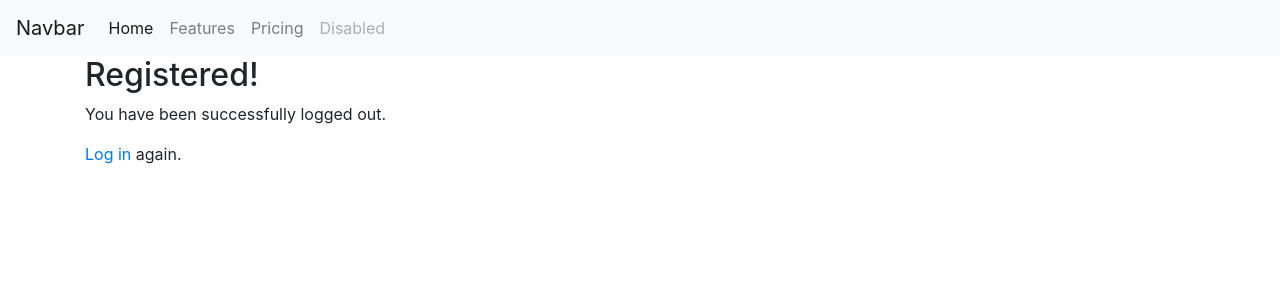
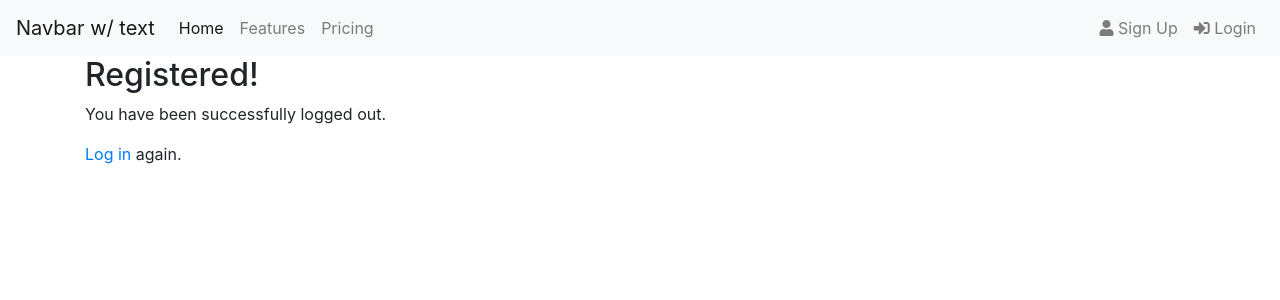
Before and after one commit to Balous89/Plutus, a Django app: page /account_activation_sent/ in a window 1280 px wide. Shown: the top 300 px of the page. Run offline with Django 3.2, Linux system fonts and the light colour scheme; some libraries are stand-ins or nearby versions.

Commit message:
register and login feature complete, added some layout feature for login and register in navbar, user profile in progess

```diff
--- a/scribe/includes/regexes.py
+++ b/scribe/includes/regexes.py
@@ -1,4 +1,5 @@
 from django.utils.translation import ugettext_lazy as _
+
 # number_regex = {
 #     'pattern': '^(\d{,5})([a-zA-Z]?)(/?)\d{,5}[^/]$', 'message': _('Pole zawiera niedozwolone znaki.')}
 forbidden_chars_regex = {
--- a/scribe/views.py
+++ b/scribe/views.py
@@ -4,13 +4,17 @@ from django.http import JsonResponse
 from .forms import TransitRouteForm
 from .models import TransitRouteModel
 from django.utils.translation import ugettext as _
+from django.contrib.auth.decorators import login_required
+from django.utils.decorators import method_decorator
 from google_hermes.views import GetDataFromGoogleMap
+
 
 # Create your views here.
 
 
 class GetTransitPoints(View):
 
+    @method_decorator(login_required)
     def get(self, request):
 
         transit_points_form = TransitRouteForm()
@@ -23,7 +27,7 @@ class GetTransitPoints(View):
                    }
         return render(request, 'scribe/transitrouteform.html',
                       context)
-
+    @method_decorator(login_required)
     def post(self, request):
 
         transit_points_form = TransitRouteForm(request.POST)
--- a/templates/header.html
+++ b/templates/header.html
@@ -1,10 +1,10 @@
 <nav class="navbar navbar-expand-lg navbar-light bg-light">
-  <a class="navbar-brand" href="#">Navbar</a>
-  <button class="navbar-toggler" type="button" data-toggle="collapse" data-target="#navbarNav" aria-controls="navbarNav" aria-expanded="false" aria-label="Toggle navigation">
+  <a class="navbar-brand" href="#">Navbar w/ text</a>
+  <button class="navbar-toggler" type="button" data-toggle="collapse" data-target="#navbarText" aria-controls="navbarText" aria-expanded="false" aria-label="Toggle navigation">
     <span class="navbar-toggler-icon"></span>
   </button>
-  <div class="collapse navbar-collapse" id="navbarNav">
-    <ul class="navbar-nav">
+  <div class="collapse navbar-collapse" id="navbarText">
+    <ul class="navbar-nav mr-auto">
       <li class="nav-item active">
         <a class="nav-link" href="#">Home <span class="sr-only">(current)</span></a>
       </li>
@@ -14,9 +14,16 @@
       <li class="nav-item">
         <a class="nav-link" href="#">Pricing</a>
       </li>
-      <li class="nav-item">
-        <a class="nav-link disabled" href="#">Disabled</a>
-      </li>
+    </ul>
+    <ul class="nav navbar-nav ml-auto">
+    {% if request.user.is_authenticated %}
+          <li class="nav-item"><a class="nav-link" href='#' class="disabled"><i class="fas fa-user"></i> Logged as: {{ user.get_full_name }}</a></li>
+          <li class="nav-item"><a class="nav-link" href="{% url 'user_login_register_app:logout' %}"><i class="fas fa-sign-out-alt"></i> Logout</a></li>
+          {% else %}
+          <li class="nav-item"><a class="nav-link" href="{% url 'user_login_register_app:signup' %}"><i class="fas fa-user"></i> Sign Up</a></li>
+          <li class="nav-item"><a class="nav-link" href="{% url 'user_login_register_app:login' %}"><i class="fas fa-sign-in-alt"></i> Login</a></li>
+          </li>
+          {% endif %}
     </ul>
   </div>
 </nav>
--- a/templates/scribe/base.html
+++ b/templates/scribe/base.html
@@ -17,6 +17,7 @@
     </style>
     <link rel="stylesheet" href="{% static 'css/bootstrap.min.css' %}" type="text/css" />
     <link rel="stylesheet" href="{% static 'css/bootstrap-grid.min.css' %}" type="text/css" />
+    <link rel="stylesheet" href="https://use.fontawesome.com/releases/v5.0.9/css/all.css" integrity="sha384-5SOiIsAziJl6AWe0HWRKTXlfcSHKmYV4RBF18PPJ173Kzn7jzMyFuTtk8JA7QQG1" crossorigin="anonymous">
   </head>
   <body>
     {% include 'header.html' %}
--- a/templates/user_login_register_app/account_activation_invalid.html
+++ b/templates/user_login_register_app/account_activation_invalid.html
@@ -5,5 +5,5 @@
 {% block content %}
   <h2>INVALID!!!</h2>
   <p>You have been successfully logged out.</p>
-  <p><a href="{% url 'hotanferry:login' %}">Log in</a> again.</p>
+  <p><a href="{% url 'user_login_register_app:login' %}">Log in</a> again.</p>
 {% endblock %}
--- a/templates/user_login_register_app/account_activation_sent.html
+++ b/templates/user_login_register_app/account_activation_sent.html
@@ -5,5 +5,5 @@
 {% block content %}
   <h2>Registered!</h2>
   <p>You have been successfully logged out.</p>
-  <p><a href="{% url 'hotanferry:login' %}">Log in</a> again.</p>
+  <p><a href="{% url 'user_login_register_app:login' %}">Log in</a> again.</p>
 {% endblock %}
--- a/templates/user_login_register_app/logged_out.html
+++ b/templates/user_login_register_app/logged_out.html
@@ -5,5 +5,5 @@
 {% block content %}
   <h2>Logged out</h2>
   <p>You have been successfully logged out.</p>
-  <p><a href="{% url 'hotanferry:login' %}">Log in</a> again.</p>
+  <p><a href="{% url 'user_login_register_app:login' %}">Log in</a> again.</p>
 {% endblock %}
--- a/templates/user_login_register_app/signup.html
+++ b/templates/user_login_register_app/signup.html
@@ -12,7 +12,7 @@
         {{ field|bootstrap}}</p>
 
       {% endfor %}
-      <input type="submit" name="" value="Sign up!" class='btn btn-primary'>
+      <input type="submit" name="" value="Zarejestruj się!" class='btn btn-primary'>
   </form>
 </div>
 {% endblock %}
```
Also changed, not shown: Plutus/settings.py (+3 -4 lines), user_login_register_app/forms.py (+14 -3 lines), user_login_register_app/models.py (+18 -3 lines).
